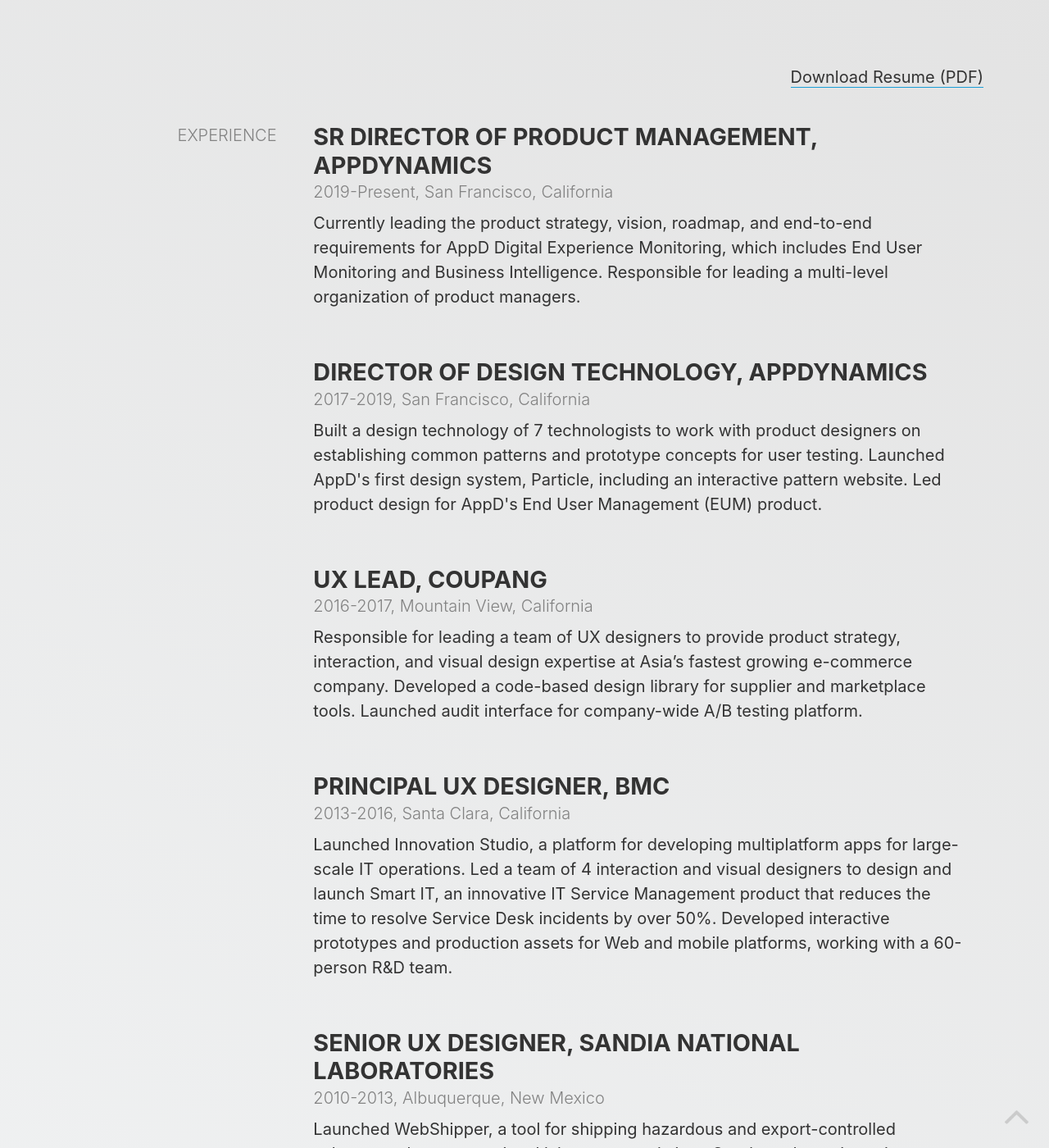
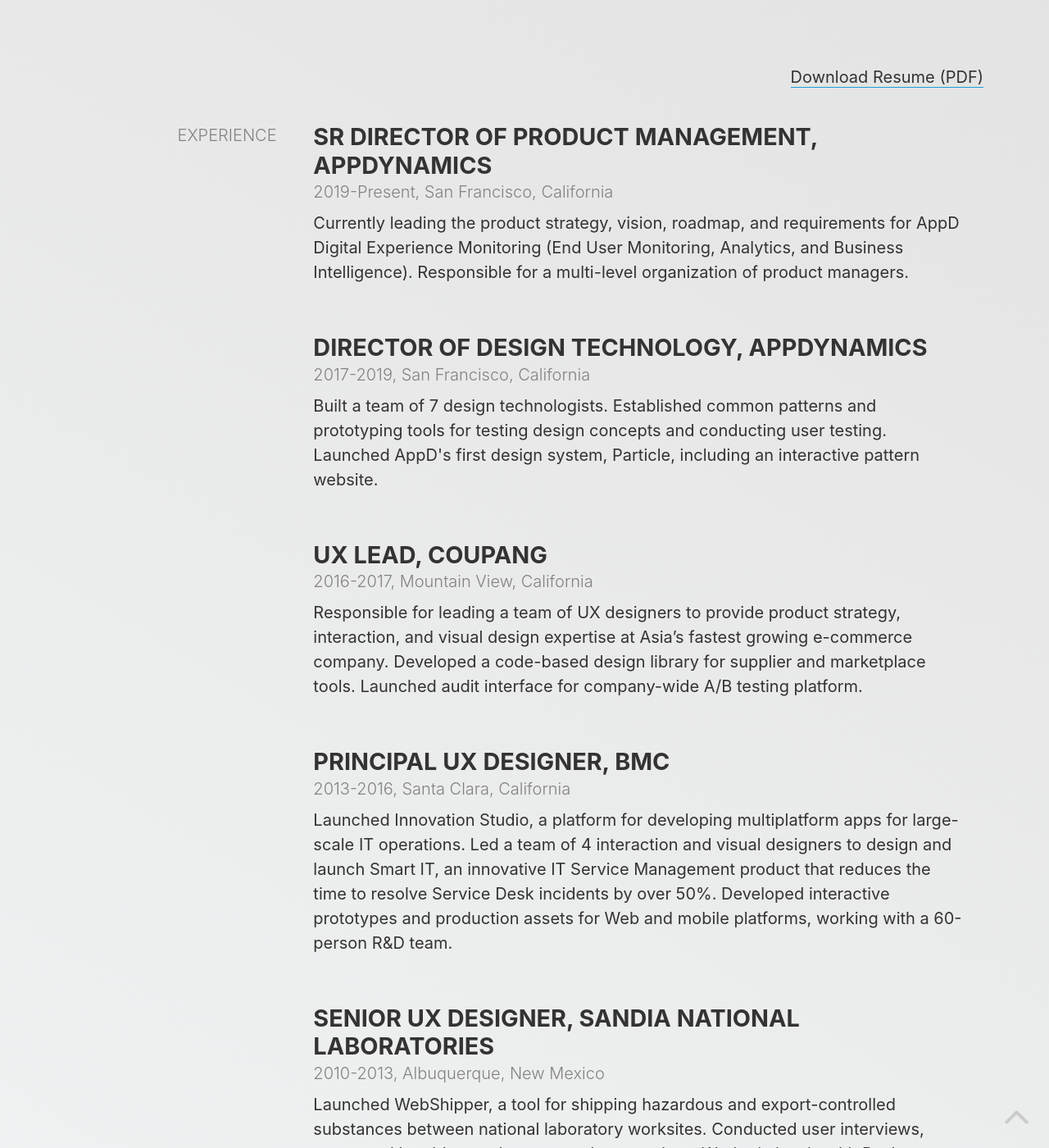
Before and after one commit to brzaik/brz4, a Jekyll site: the page built from about.html, in a window 1280 px wide and 1400 px high, scrolled down 1180 px. Shown: the whole window at 82% size. Built offline with Jekyll 4.4.1, drawn with Linux system fonts in a browser that asks for light colours; nearby versions of some CDN libraries; part of the change alters nothing that is shown; some of the changed text lies outside the part shown.

Commit message:
Updated about page content and resume link.

```diff
--- a/about.html
+++ b/about.html
@@ -27,7 +27,7 @@ namespace: about
 
     <div class="right">
       <p>
-        <a href="https://www.dropbox.com/s/txgrqo0reivvgl4/brianzaik_resume_ltr.pdf?dl=0" class="underline">Download Resume (PDF)</a>
+        <a href="https://www.dropbox.com/s/a6xs12uxciwnagf/brianzaik_resume_ltr.pdf?dl=0" class="underline">Download Resume (PDF)</a>
       </p>
     </div>
 
@@ -42,7 +42,7 @@ namespace: about
             2019-Present, San Francisco, California
           </p>
           <p>
-            Currently leading the product strategy, vision, roadmap, and end-to-end requirements for AppD Digital Experience Monitoring, which includes End User Monitoring and Business Intelligence. Responsible for leading a multi-level organization of product managers.
+            Currently leading the product strategy, vision, roadmap, and requirements for AppD Digital Experience Monitoring (End User Monitoring, Analytics, and Business Intelligence). Responsible for a multi-level organization of product managers.
           </p>
         </div>
         <div class="padder-resume">
@@ -51,7 +51,7 @@ namespace: about
             2017-2019, San Francisco, California
           </p>
           <p>
-            Built a design technology of 7 technologists to work with product designers on establishing common patterns and prototype concepts for user testing. Launched AppD's first design system, Particle, including an interactive pattern website. Led product design for AppD's End User Management (EUM) product.
+            Built a team of 7 design technologists. Established common patterns and prototyping tools for testing design concepts and conducting user testing. Launched AppD's first design system, Particle, including an interactive pattern website.
           </p>
         </div>
         <div class="padder-resume">
@@ -93,35 +93,39 @@ namespace: about
         <div class="row-flush">
           <div class="col-4">
             <h5 class="margin-none font-uppercase">
-              Research
+              Product Management
             </h5>
             <p>
-              Customer Interviews
+              Product Vision &amp; Strategy
+              <br />
+              Prioritization (MVP, GA)
+              <br />
+              Roadmaps
               <br />
               Journey Mapping
               <br />
-              Personas
-              <br />
-              Remote User Testing
+              Agile Practices
             </p>
           </div>
           <div class="col-4">
             <h5 class="margin-none font-uppercase">
-              Strategy
+              Design &amp; Experience
             </h5>
             <p>
-              Storymapping
+              Design Systems
               <br />
-              Backlog Development
+              Interaction Design
+              <br />
+              Prototyping
+              <br />
+              Generative User Research
               <br />
               Concept Value Testing
-              <br />
-              MVP Prioritization
             </p>
           </div>
           <div class="col-4">
             <h5 class="margin-none font-uppercase">
-              Design
+              Tools
             </h5>
             <p>
               Sketch, Adobe Creative Suite
@@ -129,8 +133,6 @@ namespace: about
               Prototyping (InVision, Principle)
               <br />
               HTML, CSS, React, JavaScript
-              <br />
-              Mobile Design for iOS/Android
             </p>
           </div>
         </div>
```
